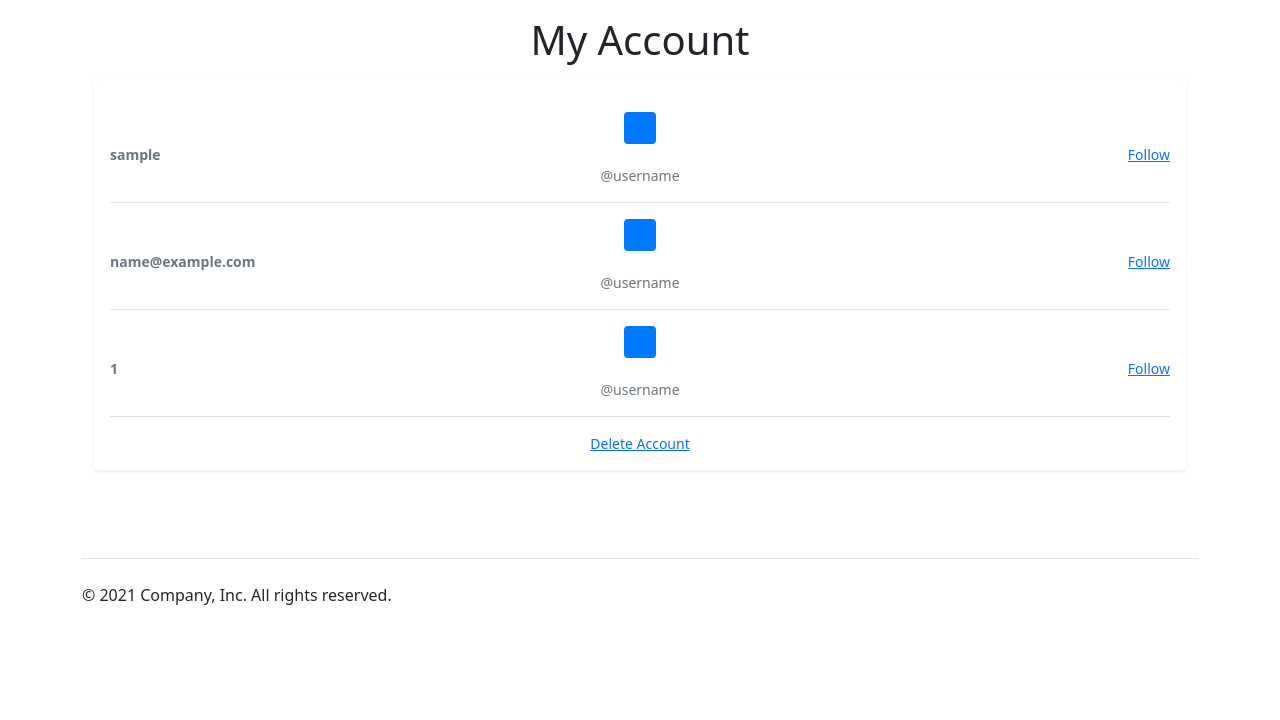
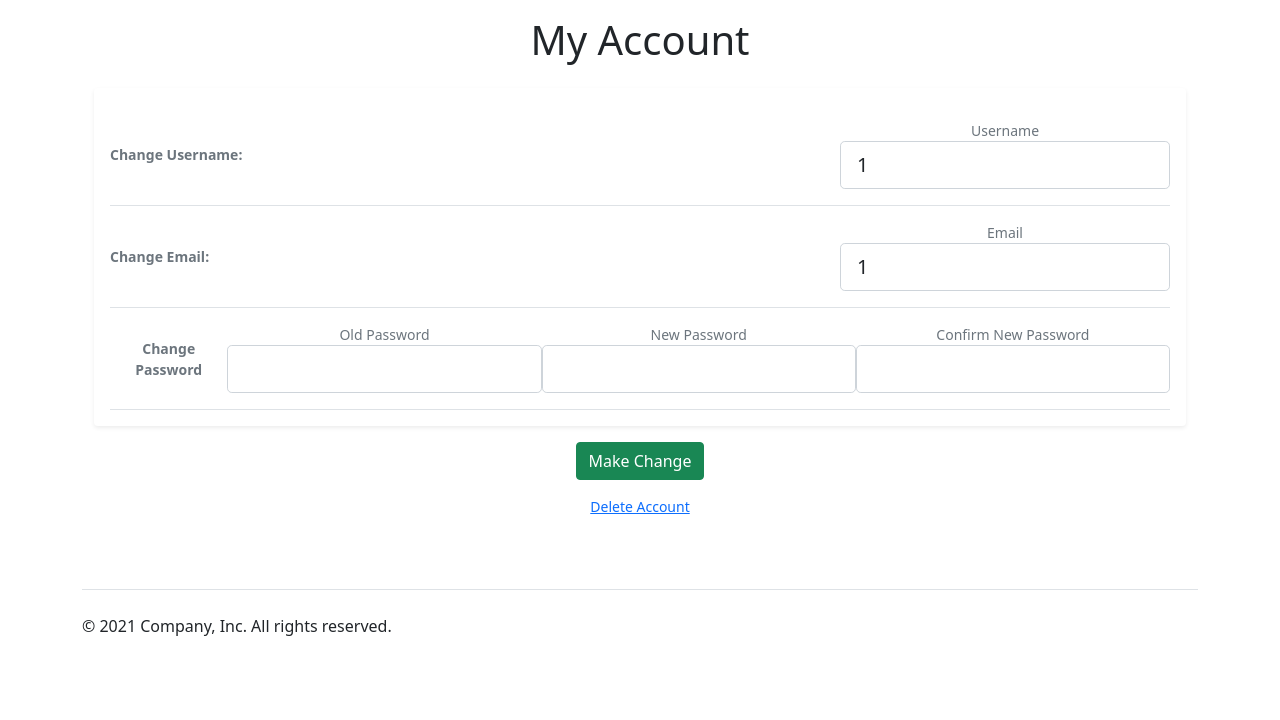
Before and after one commit to dkthecoder/Mr-listy-the-list-making-CRUD-app, a Flask app: page /my_account in a window 1280 px wide. Shown: the part 73-793 px from the top of the page. Before the commit the page ends 678 px from the top, so only its background shows below. Run offline with Flask 2, Linux system fonts and the light colour scheme; the visitor is signed in with stand-in values (Sample User, id 1).

Commit message:
add new form called ListForm, written up class body of myaccount, including checks and syntax of sql, simplified cursor functions, inserted fields for my_account.html, changed submit button type in register.html.

```diff
--- a/forms.py
+++ b/forms.py
@@ -1,5 +1,6 @@
 from flask_wtf import FlaskForm
-from wtforms import StringField, PasswordField, SubmitField, BooleanField
+from wtforms import StringField, PasswordField, SubmitField, BooleanField, TextAreaField
+from wtforms import validators
 from wtforms.validators import DataRequired, Length, EqualTo, Email
 
 class RegistrationForm(FlaskForm):
@@ -16,9 +17,14 @@
     submit = SubmitField('Login')
 
 class MyAccountForm(FlaskForm):
-    username = StringField('Username', validators=[DataRequired(), Length(min=2, max=50)])
-    email = StringField('Email', validators=[DataRequired(), Email()])
-    old_password = PasswordField('Old Password', validators=[DataRequired()])
-    password = PasswordField('Password', validators=[DataRequired()])
-    confirm_password = PasswordField('Confirm Password', validators=[DataRequired(), EqualTo('password')])
-    submit = SubmitField('Sign Up')
+    username = StringField('Username', validators=[Length(min=2, max=50)])
+    email = StringField('Email', validators=[Email()])
+    old_password = PasswordField('Old Password')
+    password = PasswordField('New Password')
+    confirm_password = PasswordField('Confirm New Password', validators=[EqualTo('password')])
+    submit = SubmitField('Make Change')
+
+class ListForm(FlaskForm):
+    list_item = TextAreaField('Note', validators=[DataRequired()])
+    mark_done = BooleanField('Mark Done?!')
+    submit = SubmitField('Add')
--- a/run.py
+++ b/run.py
@@ -1,7 +1,7 @@
 from datetime import timedelta
 from flask import Flask
 from flask import render_template, url_for, redirect, flash, session
-from forms import RegistrationForm, LoginForm
+from forms import RegistrationForm,LoginForm, MyAccountForm, ListForm
 from datetime import timedelta
 from mysql import connector
 import bcrypt
@@ -40,13 +40,58 @@
 #add custom URL
 @app.route('/list', methods=['POST', 'GET'])
 def list():
-    return render_template("list.html")
+    form = ListForm()
+    #if/else if value rom newlist button
+        #if true, then generates a new list
+    #else, returns list from database
+        #ability to delete items from list
+        #ability to add items to list
+        #ability to delete the list
+
+
+    return render_template("list.html", form=form)
+
+
 
 #my account
-#add custom URL
 @app.route('/my_account', methods=['POST', 'GET'])
 def my_account():
-    return render_template("my_account.html")
+    form = MyAccountForm()
+    form.username.data = session['username']
+    form.email.data = session['email']
+
+    #ADD CHECKS FOR NO REPEAT ENTRIES OF USER
+    #ADD ERROR FLASHS
+
+    if form.validate_on_submit():
+        #checks if field is not empty, updates email in db and session
+        if not form.email.data and form.email.data != session['email']:
+            cursor.execute("UPDATE users set email = '{0}' WHERE idusers = '{1}';".format(form.email.data, session['userid']))
+            db.commit()
+            session['email'] = form.email.data
+            flash(f'Update successful!', 'success')
+            return redirect(url_for('my_account'))
+
+        #checks if field is not empty, updates username in db and session
+        if not form.username.data and form.username.data != session['username']:
+            cursor.execute("UPDATE users set username = '{0}' WHERE idusers = '{1}';".format(form.username.data, session['userid']))
+            db.commit()
+            session['username'] = form.username.data
+            flash(f'Update successful!', 'success')
+            return redirect(url_for('my_account'))
+
+        #checks if field is not empty, updates password in db
+        if not form.old_password.data and not form.password.data:
+            if not form.password.data and form.password.data != session['username']:
+                pw = form.password.data.encode("utf-8")
+                hash_word = bcrypt.hashpw(pw, bcrypt.gensalt()).decode('utf-8)')
+                cursor.execute("UPDATE users set password = '{0}' WHERE idusers = '{1}';".format(hash_word, session['userid']))
+                db.commit()
+                flash(f'Update successful!', 'success')
+                return redirect(url_for('my_account'))
+    return render_template("my_account.html", form=form)
+
+
 
 @app.route('/logout')
 def logout():
@@ -99,8 +144,7 @@
     form = RegistrationForm()
     if form.validate_on_submit():
         #checks if email address exists
-        check_email_exists_query = "SELECT COUNT(email) FROM users WHERE email = '{0}'".format(form.email.data)
-        check_return = cursor.execute(check_email_exists_query)
+        check_return = cursor.execute("SELECT COUNT(email) FROM users WHERE email = '{0}'".format(form.email.data))
         check_return = cursor.fetchone()
         #if true, checks if password matches
         if check_return == 1:
@@ -111,8 +155,7 @@
             pw = form.password.data.encode("utf-8")
             hash_word = bcrypt.hashpw(pw, bcrypt.gensalt()).decode('utf-8)')
             #database insert for record, change for mysql
-            user_insert_query = "INSERT INTO users (idusers, username, email, password) VALUES(NULL, '{0}', '{1}', '{2}')".format(form.username.data, form.email.data, hash_word)
-            cursor.execute(user_insert_query)
+            cursor.execute("INSERT INTO users (idusers, username, email, password) VALUES(NULL, '{0}', '{1}', '{2}')".format(form.username.data, form.email.data, hash_word))
             db.commit()
             flash(f'Account created for {form.username.data}! Time to Login', 'success')
             return redirect(url_for('login'))
--- a/templates/my_account.html
+++ b/templates/my_account.html
@@ -1,4 +1,3 @@
-
 {% extends "layout.html" %}
 
 {% block title %}Account settings{% endblock %}
@@ -8,37 +7,116 @@
 <main role="main" class="container text-center">
   <h1>My Account</h1>
 
+  <form>
+    <Fieldset class="form-group">
       <div class="my-3 p-3 bg-white rounded shadow-sm">
         <div class="media text-muted pt-3">
-      <svg class="bd-placeholder-img mr-2 rounded" width="32" height="32" xmlns="http://www.w3.org/2000/svg" preserveAspectRatio="xMidYMid slice" focusable="false" role="img" aria-label="Placeholder: 32x32"><title>Placeholder</title><rect width="100%" height="100%" fill="#007bff"/><text x="50%" y="50%" fill="#007bff" dy=".3em">32x32</text></svg>
           <div class="media-body pb-3 mb-0 small lh-125 border-bottom border-gray">
             <div class="d-flex justify-content-between align-items-center w-100">
-          <strong class="text-gray-dark">{{ session['username'] }}</strong>
-          <a href="#">Follow</a>
+              <strong class="text-gray-dark">Change Username:</strong>
+
+              <div class="form-group">
+                {{ form.username.label(class="form-control-label") }}
+
+                {% if form.username.errors %}
+                {{ form.username(class="form-control form-control-lg is-invalid") }}
+                <div class="invalid-feedback">
+                  {% for error in form.username.errors %}
+                  <span>{{ error }}</span>
+                  {% endfor %}
                 </div>
-        <span class="d-block">@username</span>
+                {% else %}
+                {{ form.username(class="form-control form-control-lg") }}
+                {% endif %}
+              </div>
+
             </div>
           </div>
+        </div>
+
         <div class="media text-muted pt-3">
-      <svg class="bd-placeholder-img mr-2 rounded" width="32" height="32" xmlns="http://www.w3.org/2000/svg" preserveAspectRatio="xMidYMid slice" focusable="false" role="img" aria-label="Placeholder: 32x32"><title>Placeholder</title><rect width="100%" height="100%" fill="#007bff"/><text x="50%" y="50%" fill="#007bff" dy=".3em">32x32</text></svg>
           <div class="media-body pb-3 mb-0 small lh-125 border-bottom border-gray">
             <div class="d-flex justify-content-between align-items-center w-100">
-          <strong class="text-gray-dark">{{ session['email'] }}</strong>
-          <a href="#">Follow</a>
+              <strong class="text-gray-dark">Change Email:</strong>
+
+              <div class="form-group">
+                {{ form.email.label(class="form-control-label") }}
+
+                {% if form.email.errors %}
+                {{ form.email(class="form-control form-control-lg is-invalid") }}
+                <div class="invalid-feedback">
+                  {% for error in form.email.errors %}
+                  <span>{{ error }}</span>
+                  {% endfor %}
                 </div>
-        <span class="d-block">@username</span>
+                {% else %}
+                {{ form.email(class="form-control form-control-lg") }}
+                {% endif %}
+              </div>
+
             </div>
           </div>
+        </div>
+
         <div class="media text-muted pt-3">
-      <svg class="bd-placeholder-img mr-2 rounded" width="32" height="32" xmlns="http://www.w3.org/2000/svg" preserveAspectRatio="xMidYMid slice" focusable="false" role="img" aria-label="Placeholder: 32x32"><title>Placeholder</title><rect width="100%" height="100%" fill="#007bff"/><text x="50%" y="50%" fill="#007bff" dy=".3em">32x32</text></svg>
           <div class="media-body pb-3 mb-0 small lh-125 border-bottom border-gray">
             <div class="d-flex justify-content-between align-items-center w-100">
-          <strong class="text-gray-dark">{{ session['userid'] }}</strong>
-          <a href="#">Follow</a>
+              <strong class="text-gray-dark">Change Password</strong>
+
+              <div class="form-group">
+                {{ form.old_password.label(class="form-control-label") }}
+
+                {% if form.old_password.errors %}
+                {{ form.old_password(class="form-control form-control-lg is-invalid") }}
+                <div class="invalid-feedback">
+                  {% for error in form.old_password.errors %}
+                  <span>{{ error }}</span>
+                  {% endfor %}
                 </div>
-        <span class="d-block">@username</span>
+                {% else %}
+                {{ form.old_password(class="form-control form-control-lg") }}
+                {% endif %}
+              </div>
+
+              <div class="form-group">
+                {{ form.password.label(class="form-control-label") }}
+
+                {% if form.password.errors %}
+                {{ form.password(class="form-control form-control-lg is-invalid") }}
+                <div class="invalid-feedback">
+                  {% for error in form.password.errors %}
+                  <span>{{ error }}</span>
+                  {% endfor %}
+                </div>
+                {% else %}
+                {{ form.password(class="form-control form-control-lg") }}
+                {% endif %}
+              </div>
+
+              <div class="form-group">
+                {{ form.confirm_password.label(class="form-control-label") }}
+
+                {% if form.confirm_password.errors %}
+                {{ form.confirm_password(class="form-control form-control-lg is-invalid") }}
+                <div class="invalid-feedback">
+                  {% for error in form.confirm_password.errors %}
+                  <span>{{ error }}</span>
+                  {% endfor %}
+                </div>
+                {% else %}
+                {{ form.confirm_password(class="form-control form-control-lg") }}
+                {% endif %}
+              </div>
+
             </div>
           </div>
+        </div>
+    </Fieldset>
+    <div class="form-group">
+      {{ form.submit(class="btn btn-success") }}
+    </div>
+  </form>
+
   <small class="d-block text-right mt-3">
     <a href="#">Delete Account</a>
   </small>
--- a/templates/register.html
+++ b/templates/register.html
@@ -24,7 +24,6 @@
         {% else %}
           {{ form.username(class="form-control form-control-lg") }}
         {% endif %}
-
       </div>
 
       <div class="form-group">
@@ -40,7 +39,6 @@
         {% else %}
           {{ form.email(class="form-control form-control-lg") }}
         {% endif %}
-
       </div>
 
       <div class="form-group">
@@ -56,7 +54,6 @@
         {% else %}
           {{ form.password(class="form-control form-control-lg") }}
         {% endif %}
-
       </div>
 
       <div class="form-group">
@@ -72,12 +69,11 @@
         {% else %}
           {{ form.confirm_password(class="form-control form-control-lg") }}
         {% endif %}
-
       </div>
     </Fieldset>
 
     <div class="form-group">
-      {{ form.submit(class="btn btn-outline-info") }}
+      {{ form.submit(class="btn btn-success") }}
     </div>
   </form>
 </div>
```
Also changed, not shown: 2 other files. Lines whose indentation alone changed are shown as unchanged.
